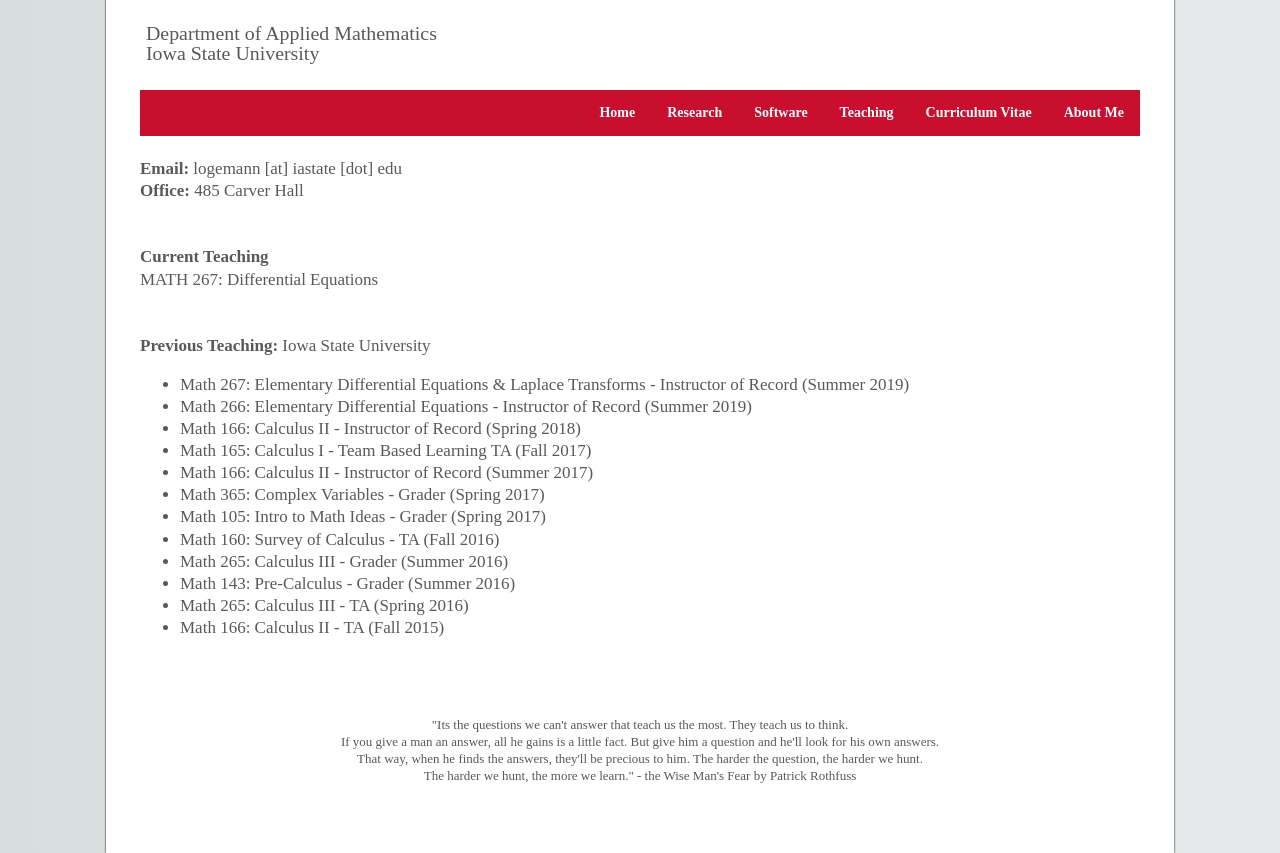
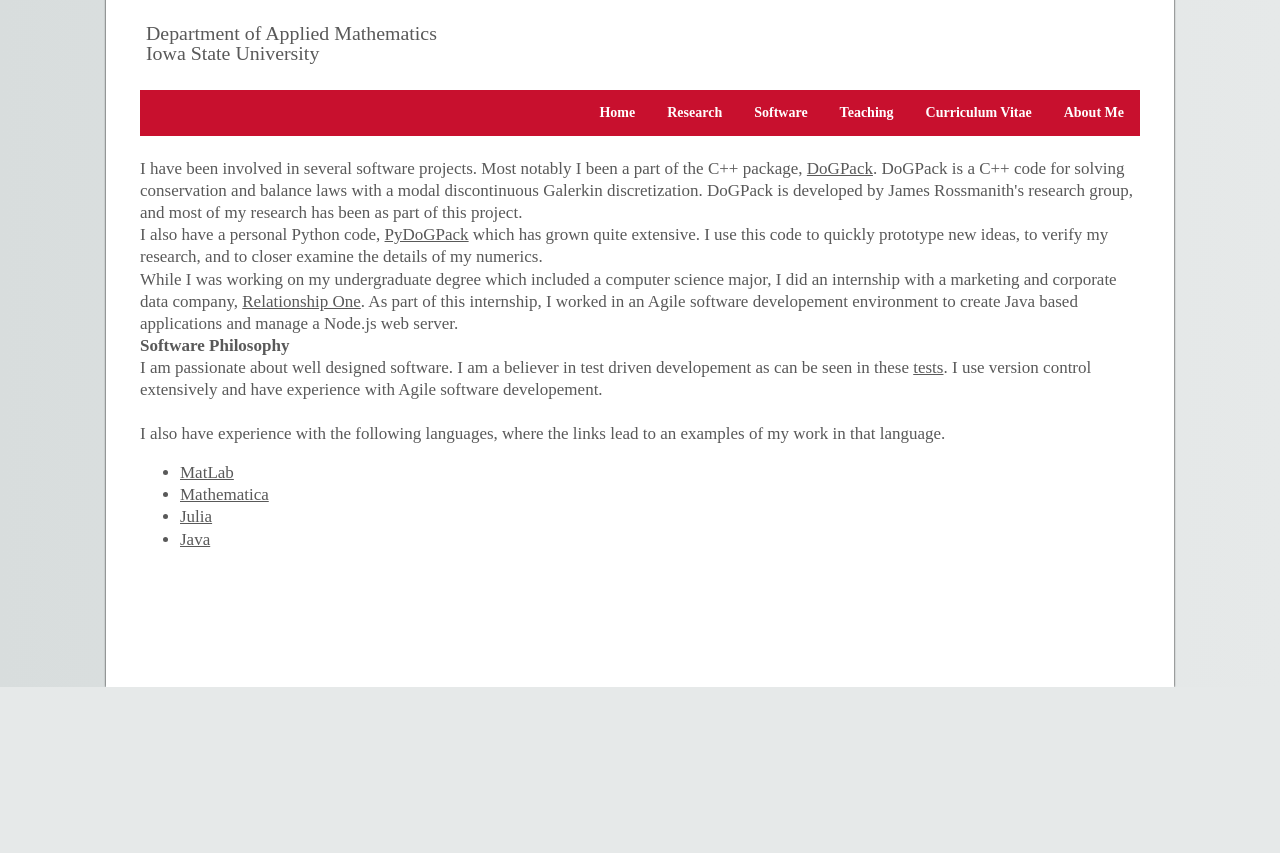
Before and after one commit to caleblogemann/caleblogemann.github.io, a plain HTML site: page software.html in a window 1280 px wide. Shown: the part 113-966 px from the top of the page. After the commit the page ends 800 px from the top, so only its background shows below. Drawn offline with Linux system fonts and the light colour scheme.

Commit message:
Updated software page

```diff
--- a/software.html
+++ b/software.html
@@ -1,5 +1,3 @@
-<html>
-  <body>
 <html>
   <body>
     <head>
@@ -7,6 +5,20 @@
       <meta http-equiv="X-UA-Compatible" content="IE=edge" />
       <title>Caleb Logemann</title>
       <link rel="stylesheet" href="main.css" />
+      <!-- Global site tag (gtag.js) - Google Analytics -->
+      <script
+        async
+        src="https://www.googletagmanager.com/gtag/js?id=UA-151630991-1"
+      ></script>
+      <script>
+        window.dataLayer = window.dataLayer || [];
+        function gtag() {
+          dataLayer.push(arguments);
+        }
+        gtag("js", new Date());
+
+        gtag("config", "UA-151630991-1");
+      </script>
     </head>
 
     <h1><a href="index.html">Caleb Logemann</a></h1>
@@ -27,71 +39,52 @@
 
     <br />
 
-        <!-- <img
-          src="images/teachingpic.jpg"
-          alt="IMA"
-          style="width:350px;height:250px;"
-          align="right"
-        /> -->
-
-        <strong> Email: </strong> logemann [at] iastate [dot] edu <br />
-        <strong> Office: </strong> 485 Carver Hall <br />
+    I have been involved in several software projects. Most notably I been a part of the
+    C++ package, <a href="http://dogpack-code.org">DoGPack</a>. DoGPack is a C++ code
+    for solving conservation and balance laws with a modal discontinuous Galerkin
+    discretization. DoGPack is developed by James Rossmanith's research group, and most
+    of my research has been as part of this project.
 
     <br />
 
+    I also have a personal Python code,
+    <a href="https://github.com/caleblogemann/pydogpack">PyDoGPack</a> which has grown
+    quite extensive. I use this code to quickly prototype new ideas, to verify my
+    research, and to closer examine the details of my numerics.
+
     <br />
 
-        <strong> Current Teaching </strong> <br />
-        MATH 267: Differential Equations
+    While I was working on my undergraduate degree which included a computer science major,
+    I did an internship with a marketing and corporate data company,
+    <a href="https://www.relationshipone.com">Relationship One</a>.
+    As part of this internship, I worked in an Agile software developement environment
+    to create Java based applications and manage a Node.js web server.
+
     <br />
 
-        <br />
-        <!--<br>
-     <strong>Teaching Statement </strong> (year)
-	<br/>
-	<br>-->
-        <br />
-
-        <strong> Previous Teaching: </strong> Iowa State University
-        <ul>
-          <li>
-            Math 267: Elementary Differential Equations & Laplace Transforms -
-            Instructor of Record (Summer 2019)
-          </li>
-          <li>
-            Math 266: Elementary Differential Equations - Instructor of Record
-            (Summer 2019)
-          </li>
-          <li>Math 166: Calculus II - Instructor of Record (Spring 2018)</li>
-          <li>Math 165: Calculus I - Team Based Learning TA (Fall 2017)</li>
-          <li>Math 166: Calculus II - Instructor of Record (Summer 2017)</li>
-          <li>Math 365: Complex Variables - Grader (Spring 2017)</li>
-          <li>Math 105: Intro to Math Ideas - Grader (Spring 2017)</li>
-          <li>Math 160: Survey of Calculus - TA (Fall 2016)</li>
-          <li>Math 265: Calculus III - Grader (Summer 2016)</li>
-          <li>Math 143: Pre-Calculus - Grader (Summer 2016)</li>
-          <li>Math 265: Calculus III - TA (Spring 2016)</li>
-          <li>Math 166: Calculus II - TA (Fall 2015)</li>
-        </ul>
+    <strong>Software Philosophy</strong><br />
+    I am passionate about well designed software. I am a believer in test driven
+    developement as can be seen in these
+    <a href="https://github.com/caleblogemann/pydogpack/tree/master/pydogpack/tests">tests</a>.
+    I use version control extensively and have experience with Agile software developement.
 
     <br />
     <br />
 
-        <pre></pre>
-
-        <font size="2">
-          <center>
-            "Its the questions we can't answer that teach us the most. They
-            teach us to think. <br />
-            If you give a man an answer, all he gains is a little fact. But give
-            him a question and he'll look for his own answers. <br />
-            That way, when he finds the answers, they'll be precious to him. The
-            harder the question, the harder we hunt. <br />
-            The harder we hunt, the more we learn." - the Wise Man's Fear by
-            Patrick Rothfuss
-          </center></font
-        >
+    I also have experience with the following languages, where the links lead to an
+    examples of my work in that language.
+    <ul>
+      <li>
+        <a href="https://github.com/caleblogemann/MyProjects/tree/master/Matlab/MATLAB">MatLab</a>
+      </li>
+      <li>
+        <a href="https://github.com/caleblogemann/MyProjects/tree/master/Mathematica">Mathematica</a>
+      </li>
+      <li>
+        <a href="https://github.com/caleblogemann/AERE504DecisionMakingUnderUncertainty/blob/master/Project2/ReinforcementLearning.jl">Julia</a>
+      </li>
+      <li><a href="https://github.com/caleblogemann/MyProjects/blob/master/Java/Projects/Carcasonne/src/Game.java">Java</a></li>
+    </ul>
+    <strong></strong>
   </body>
 </html>
-  </body>
-</html>
```
Also changed, not shown: aboutme.html (+23 -116 lines), index.html (+29 -48 lines), research.html (+4 -18 lines), teaching.html (+11 -8 lines), TODOList.txt (added). Lines whose indentation alone changed are shown as unchanged.
